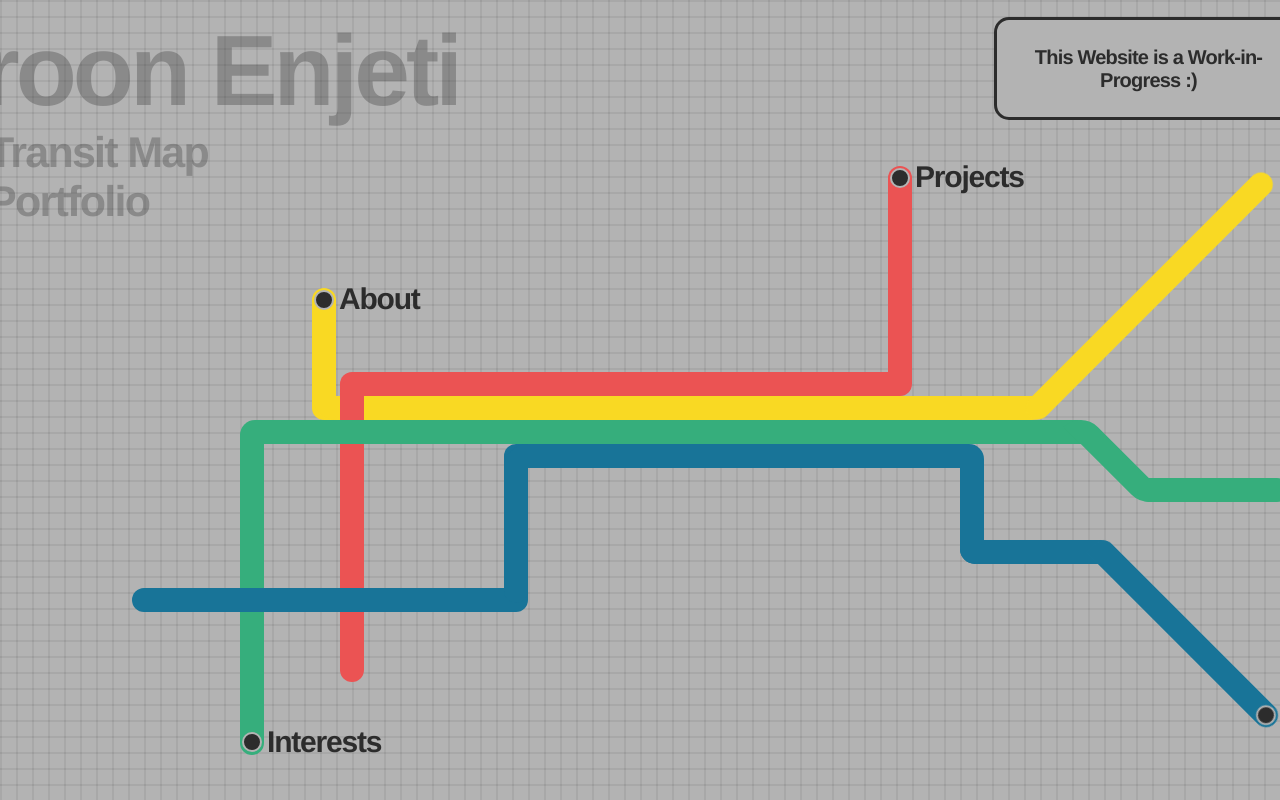
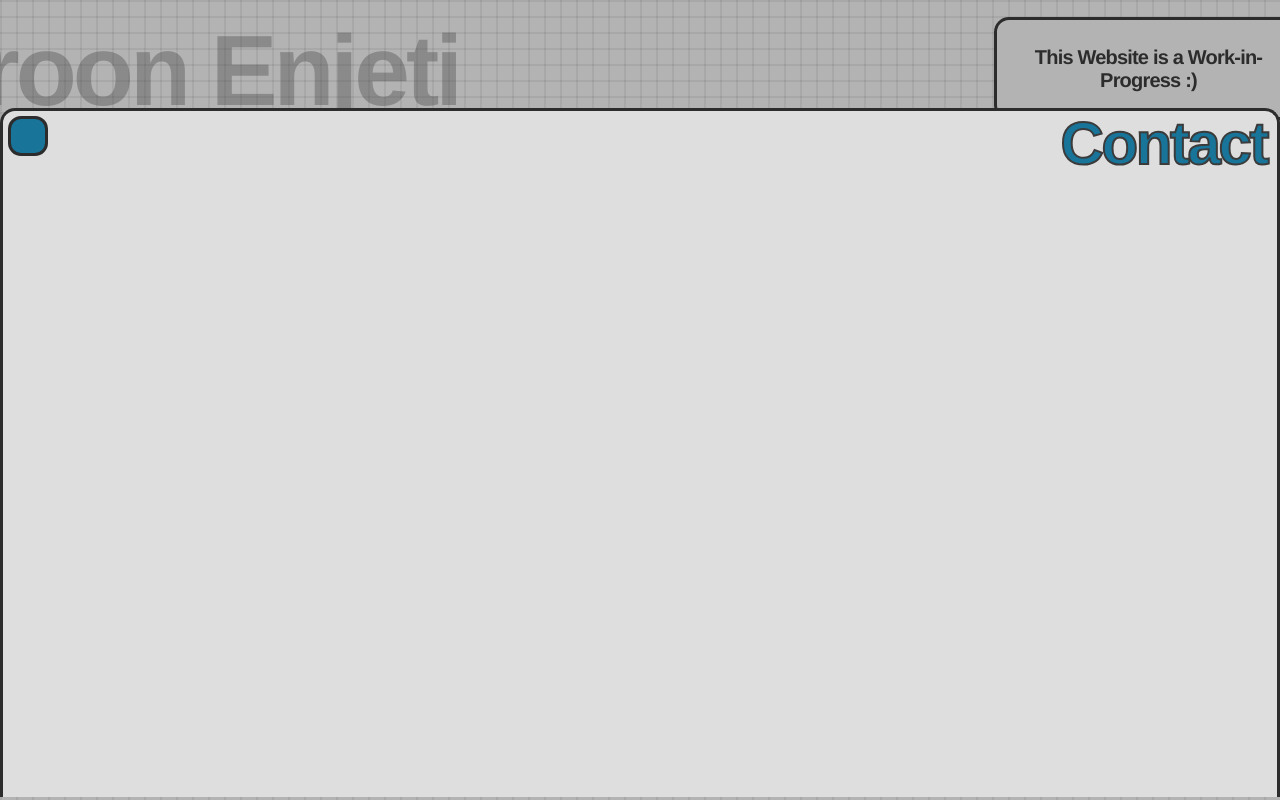
Before and after one commit to varoon-enjeti/portfolio-website, a React (Create React App) app: page / in a window 1280 px wide. Both pictures are taken after a click on the button "Contact". Shown: the top 800 px of the page. Built offline with nearby package versions, Linux system fonts and the light colour scheme.

Commit message:
finished contact page

```diff
--- a/src/components/background.jsx
+++ b/src/components/background.jsx
@@ -9,6 +9,7 @@ import '../styles/background.css';
 import Project from './pages/projects';
 import About from './pages/about';
 import Interests from './pages/interests';
+import Contact from './pages/contact';
 import WIP from './wip';
 
 export default function Background() {
@@ -26,6 +27,8 @@ export default function Background() {
                 setAbout={setAbout}
                 interestsLive={interestsLive}
                 setInterests={setInterests}
+                contactLive={contactLive}
+                setContact={setContact}
             />
             <div className="lines">
                 <Yellowline setAbout={setAbout}/>
@@ -37,7 +40,7 @@ export default function Background() {
                 {projectLive ? (<Project setProject={setProject}/>) : (null)}
                 {aboutLive ? (<About setAbout={setAbout}/>) : (null)}
                 {interestsLive ? (<Interests setInterests={setInterests}/>) : (null)}
-                {/* {aboutContact ? (<About setContact={setContact}/>) : (null)} */}
+                {contactLive ? (<Contact setContact={setContact}/>) : (null)}
             </div>
             <WIP />
         </div>
--- a/src/components/header.jsx
+++ b/src/components/header.jsx
@@ -3,15 +3,17 @@ import '../styles/header.css';
 import pfp from "../resources/pfp.png";
 import Project from './pages/projects';
 
-export default function Header({projectLive, setProject, aboutLive, setAbout, interestsLive, setInterests}) {
+export default function Header({projectLive, setProject, aboutLive, setAbout, interestsLive, setInterests, contactLive, setContact}) {
 
     function handleClick() {
         if (projectLive) {
-            setProject(false);
+            setProject(false)
         } else if (aboutLive) {
-            setAbout(false);
+            setAbout(false)
         } else if (interestsLive) {
-            setInterests(false);
+            setInterests(false)
+        } else if (contactLive) {
+            setContact(false)
         }
     }
 
--- /dev/null
+++ b/src/components/pages/contact.jsx
@@ -0,0 +1,11 @@
+import React from 'react'
+import '../../styles/pages-styles/contact.css';
+
+export default function Contact({setContact}) {
+    return (
+        <div className="subpage">
+            <button onClick={() => {setContact(false)}} className="close" id="c-close"></button>
+            <div className="title" id="c-title">Contact</div>
+        </div>
+    );
+}
--- /dev/null
+++ b/src/styles/pages-styles/contact.css
@@ -0,0 +1,7 @@
+#c-close {
+    background: #187498;
+}
+
+#c-title {
+    color: #187498;
+}
```
